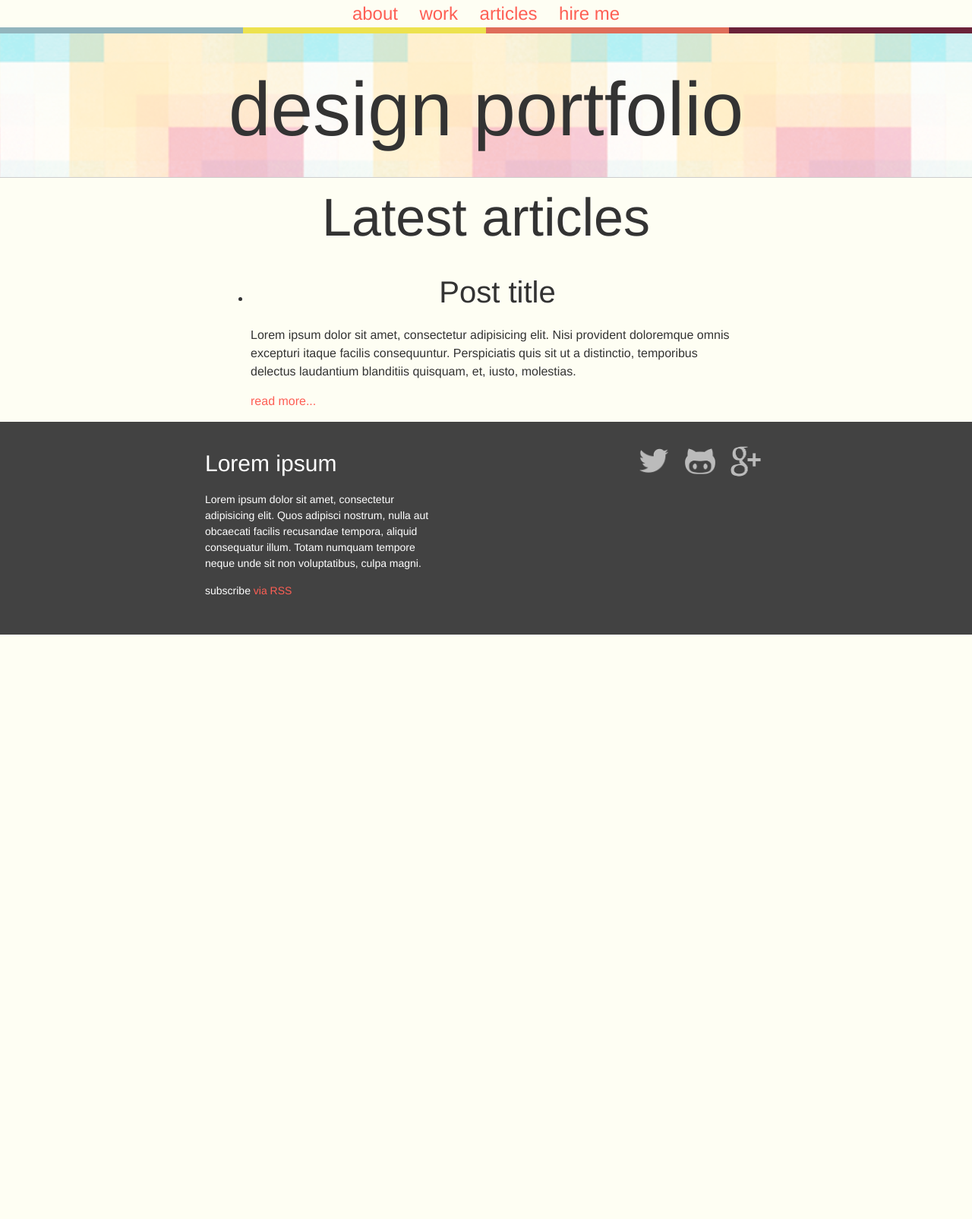
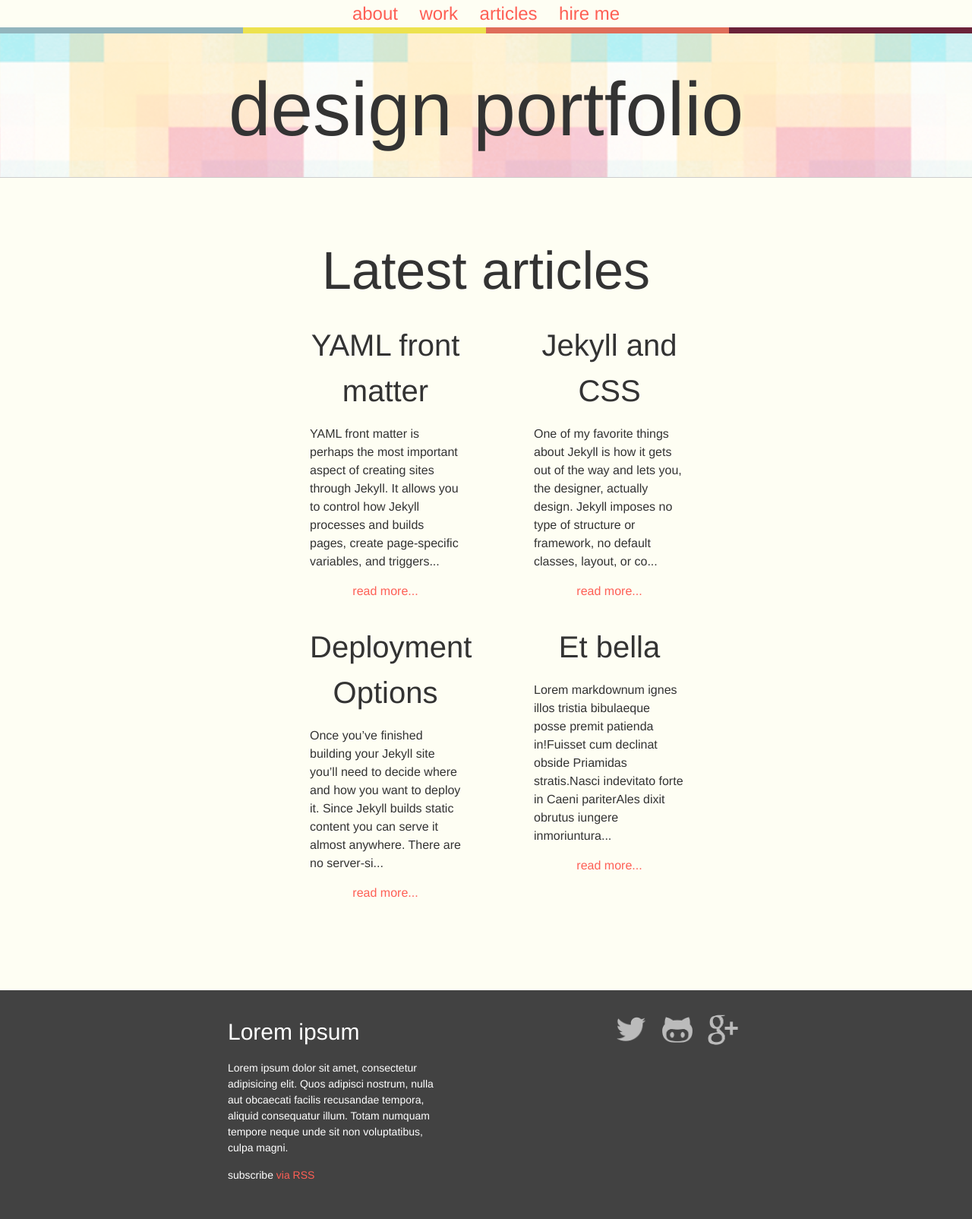
Before and after one commit to taggedboy/designer-portfolio, a Jekyll site: the page built from index.html, in a window 1280 px wide. Shown: the whole page at 76% size. Built offline with Jekyll 4.4.1, drawn with Linux system fonts in a browser that asks for light colours; before the commit the page ends 900 px from its top, so only the background shows below that.

Commit message:
Add dynamic content to homepage articles

```diff
--- a/_posts/2016-04-13-et-bella.markdown
+++ b/_posts/2016-04-13-et-bella.markdown
@@ -5,7 +5,6 @@ date:   2016-04-13 18:42:41
 categories: jekyll update
 ---
 
-## E densis
 
 Lorem markdownum ignes illos tristia bibulaeque posse premit **patienda in**!
 [Fuisset cum](http://gifctrl.com/) declinat obside Priamidas stratis.
--- a/_sass/_base.scss
+++ b/_sass/_base.scss
@@ -1,3 +1,6 @@
+* {
+    box-sizing: border-box;
+}
 /**
  * Reset some basic elements
  */
--- a/_sass/_layout.scss
+++ b/_sass/_layout.scss
@@ -49,3 +49,13 @@
     margin: 0 0.5em;
   }
 }
+
+// sections
+
+.site-section {
+  @extend %clearfix;
+  padding-top: $h1-font-size;
+}
+.site-section-last {
+  padding-bottom: $h1-font-size;
+}
--- /dev/null
+++ b/_sass/components/_post.scss
@@ -0,0 +1,16 @@
+.post-list {
+  @extend %clearfix;
+  list-style: none;
+}
+.post {
+  float: left;
+  width: 50%;
+  padding: 0 3em 1em;
+
+  &:nth-child(odd) {
+    clear: both;
+  }
+}
+.post-read-more-link {
+  text-align: center;
+}
--- a/css/main.scss
+++ b/css/main.scss
@@ -60,5 +60,6 @@ $on-laptop:        800px;
         "base",
         "layout",
         "syntax-highlighting",
-        "gradient-bar"
+        "gradient-bar",
+        "components/post"
 ;
--- a/index.html
+++ b/index.html
@@ -11,13 +11,15 @@ layout: default
     <div class="wrapper">
       <h1>Latest articles</h1>
       <ul class="post-list">
-        <li class="post">
-          <h2>Post title</h2>
-          <p>Lorem ipsum dolor sit amet, consectetur adipisicing elit. Nisi provident doloremque omnis excepturi itaque facilis consequuntur. Perspiciatis quis sit ut a distinctio, temporibus delectus laudantium blanditiis quisquam, et, iusto, molestias.</p>
-          <p class="post-read-more-link">
-            <a href="#">read more...</a>
-          </p>
-        </li>
+        {% for post in site.posts reversed | limit:4 %}
+          <li class="post">
+            <h2>{{post.title}}</h2>
+            <p>{{post.content | strip_html | strip_newlines | truncate: 200}}</p>
+            <p class="post-read-more-link">
+              <a href="#">read more...</a>
+            </p>
+          </li>
+        {% endfor %}
       </ul>
     </div>
   </section>
```
